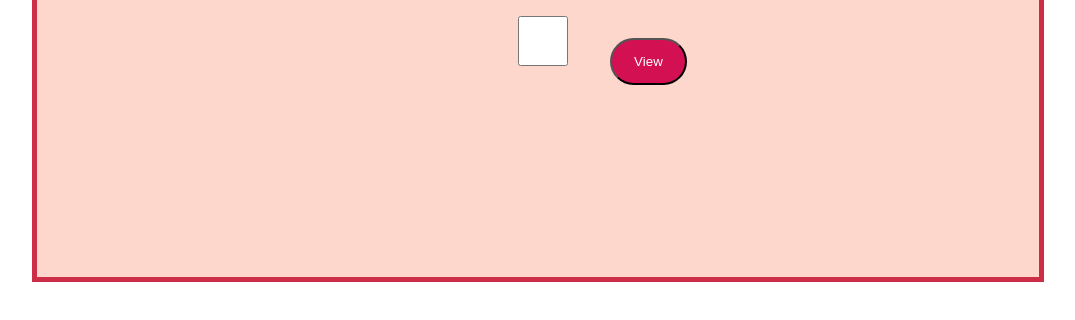
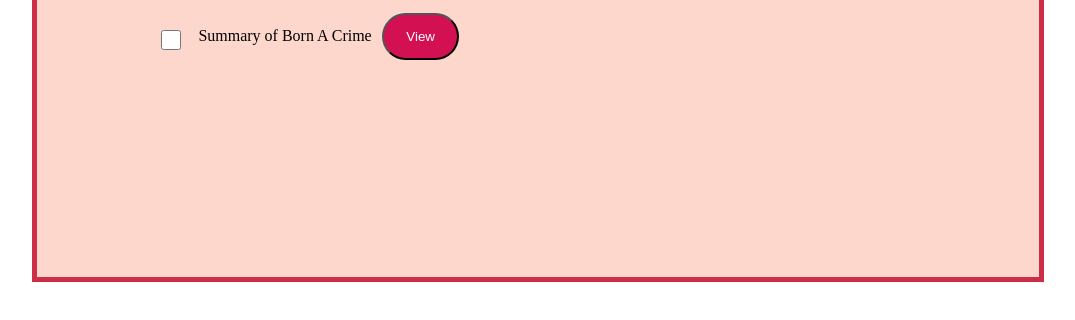
Before and after one commit to Wangesha-Agnes/mentorship_website, a plain HTML site: page todo.html in a window 1280 px wide. Shown: the part 186-506 px from the top of the page, without its empty margins (102-1177 px from the left). Drawn offline with Linux system fonts and the light colour scheme.

Commit message:
added changes

```diff
--- a/todo.css
+++ b/todo.css
@@ -25,6 +25,7 @@
     display: flex;
     flex-wrap: wrap;
     gap: 10%;
+
 
 }
 a{
@@ -54,6 +55,18 @@
     margin-left: -9%;
     margin: 30px;
 
+}
+#input{
+    width: 20px;
+    margin-top: 2px;
+}
+.Summary_nyj{
+display: flex;
+margin-left: 120px;
+}
+
+#summary{
+    margin: 14px;
 }
 @media screen and (min-width:600px) and (max-width:850px){
     #view{
--- a/todo.html
+++ b/todo.html
@@ -22,8 +22,11 @@
 
 
     <!-- <li><input type="text" placeholder="Trevor Noah" id="text">/li> -->
-      <input type="checkbox" id="">
-    <a href="nyj.html"><button id="view">View</button></a>
+    <div class="Summary_nyj">
+     <div> <input type="checkbox" id="input"></div>
+    <div id="summary"> Summary of Born A Crime</div>
+  <div> <a href="nyj.html"><button id="view">View</button></a></div>
+</div>
   </div>
 
   <script src="todo.js"></script>
```
